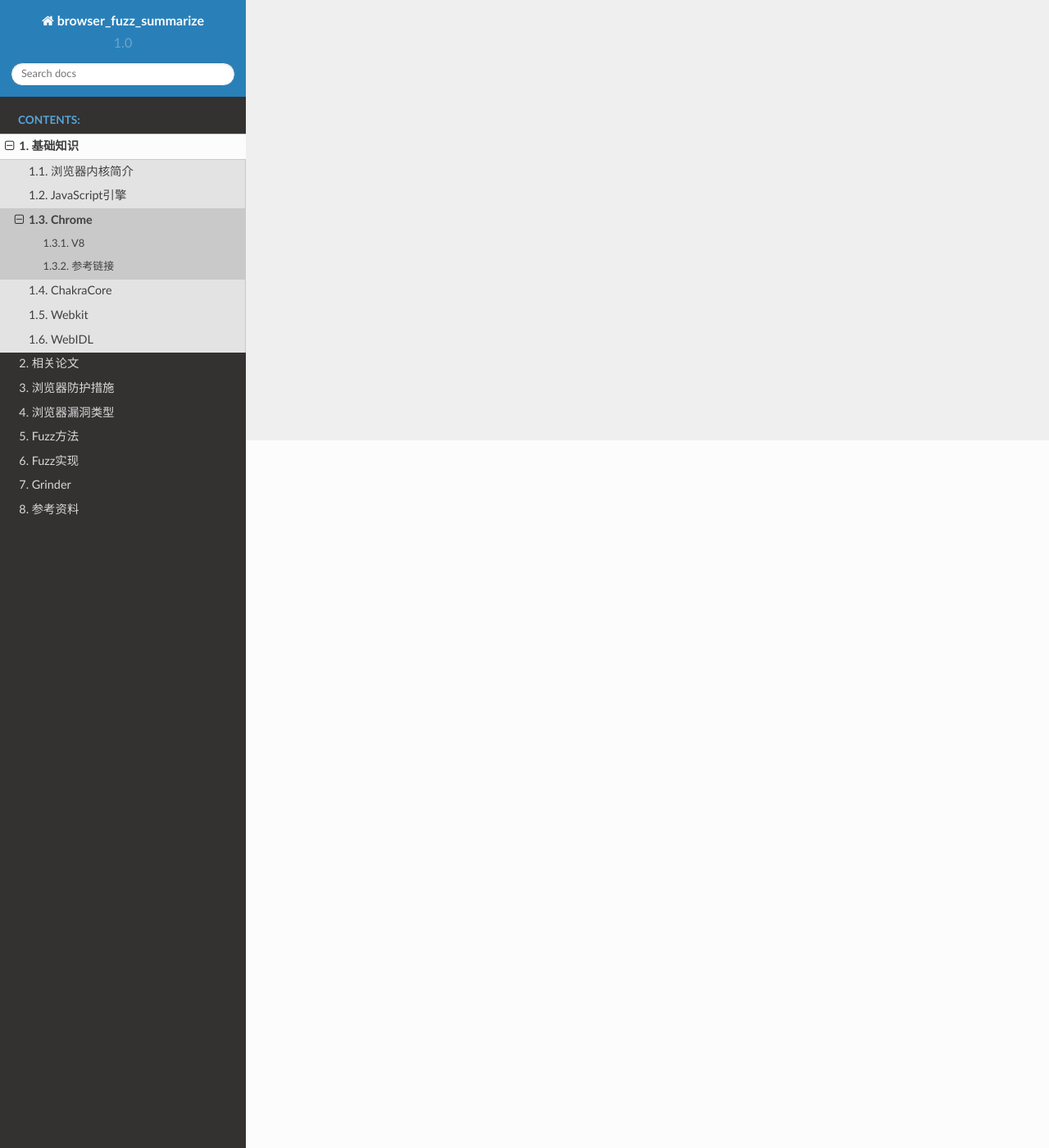
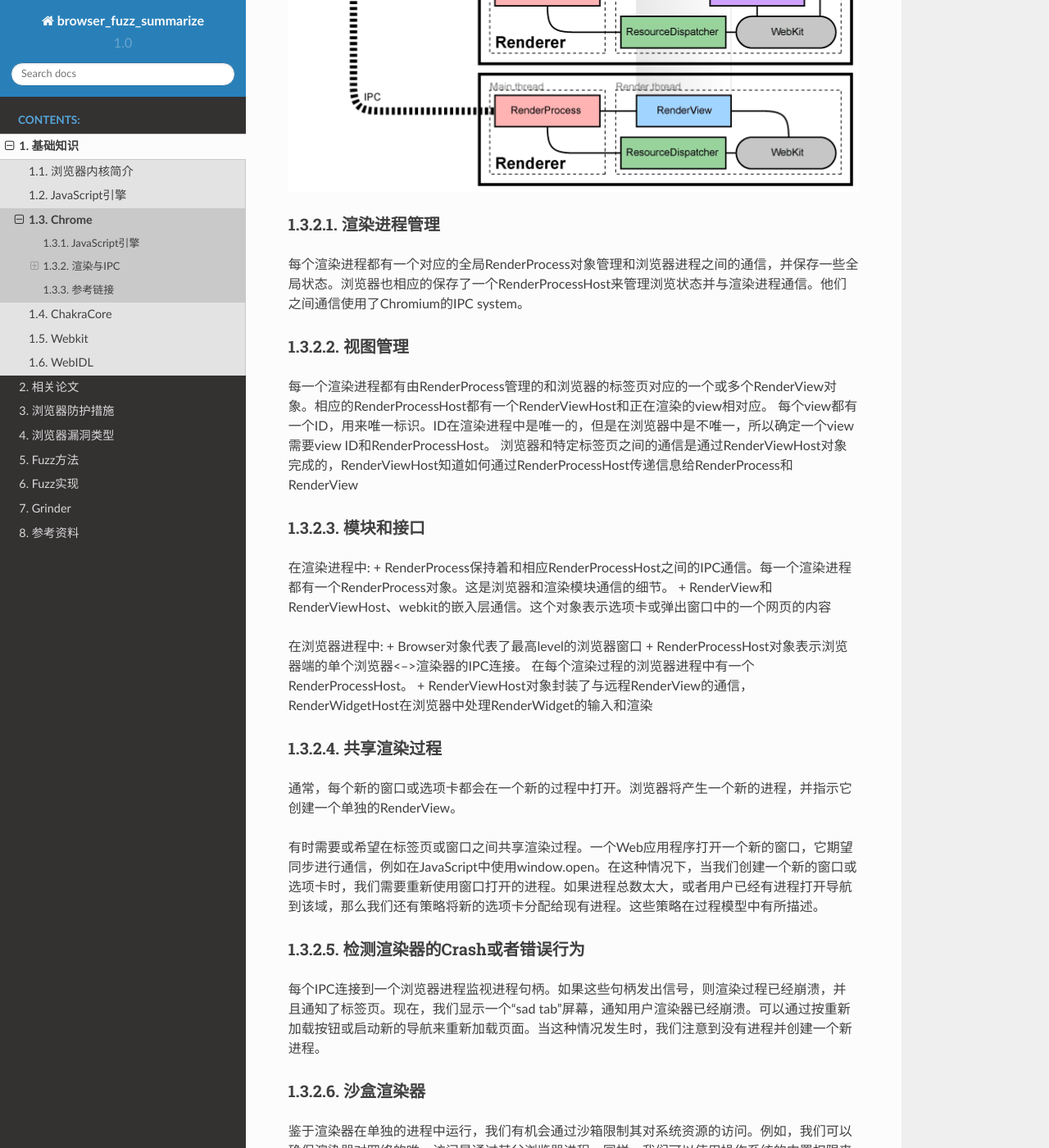
Before and after one commit to LyleMi/Browser-Fuzz-Summarize, a Sphinx documentation site: the page built from source/intro/chrome.rst, in a window 1280 px wide and 1400 px high, scrolled down 863 px. Shown: the whole window at 82% size. Built offline with Sphinx 7.4.7 and the Read the Docs theme 2.0.0, drawn with Linux system fonts in a browser that asks for light colours; some of the changed text lies outside the part shown.

Commit message:
update chrome document

```diff
--- a/source/intro/chrome.rst
+++ b/source/intro/chrome.rst
@@ -1,9 +1,60 @@
 Chrome
 ==================================================
 
-V8
+JavaScript引擎
 --------------------------------------------------
-V8是Chrome的JavaScript语言处理程序（VM）。其引擎由TurboFan和Ignition组成。其中Turbofan是其优化编译器，Ignition则是其解释器。
+V8是Chrome的JavaScript语言处理程序（VM）。其引擎由TurboFan、Ignition和Liftoff组成。其中Turbofan是其优化编译器，Ignition则是其解释器，Liftoff是WebAssembly的代码生成器。
+
+渲染与IPC
+--------------------------------------------------
+在Chrome中，把进程分隔开来，来保护整个进程不受渲染引擎的一些bug干扰。也限制了渲染引擎对整个系统的访问。总的来说，做了内存保护和访问控制的工作。
+Chrome用了blink，一个开源的layout engine来解析HTML的layout。
+
+|framework|
+
+渲染进程管理
+~~~~~~~~~~~~~~~~~~~~~~~~~~~~~~~~~~~~~~~~~~~~~~~~~~
+每个渲染进程都有一个对应的全局RenderProcess对象管理和浏览器进程之间的通信，并保存一些全局状态。浏览器也相应的保存了一个RenderProcessHost来管理浏览状态并与渲染进程通信。他们之间通信使用了Chromium的IPC system。
+
+视图管理
+~~~~~~~~~~~~~~~~~~~~~~~~~~~~~~~~~~~~~~~~~~~~~~~~~~
+每一个渲染进程都有由RenderProcess管理的和浏览器的标签页对应的一个或多个RenderView对象。相应的RenderProcessHost都有一个RenderViewHost和正在渲染的view相对应。
+每个view都有一个ID，用来唯一标识。ID在渲染进程中是唯一的，但是在浏览器中是不唯一，所以确定一个view需要view ID和RenderProcessHost。
+浏览器和特定标签页之间的通信是通过RenderViewHost对象完成的，RenderViewHost知道如何通过RenderProcessHost传递信息给RenderProcess和RenderView
+
+
+模块和接口
+~~~~~~~~~~~~~~~~~~~~~~~~~~~~~~~~~~~~~~~~~~~~~~~~~~
+在渲染进程中:
++ RenderProcess保持着和相应RenderProcessHost之间的IPC通信。每一个渲染进程都有一个RenderProcess对象。这是浏览器和渲染模块通信的细节。
++ RenderView和RenderViewHost、webkit的嵌入层通信。这个对象表示选项卡或弹出窗口中的一个网页的内容
+
+在浏览器进程中:
++ Browser对象代表了最高level的浏览器窗口
++ RenderProcessHost对象表示浏览器端的单个浏览器<-->渲染器的IPC连接。 在每个渲染过程的浏览器进程中有一个RenderProcessHost。
++ RenderViewHost对象封装了与远程RenderView的通信，RenderWidgetHost在浏览器中处理RenderWidget的输入和渲染
+
+共享渲染过程
+~~~~~~~~~~~~~~~~~~~~~~~~~~~~~~~~~~~~~~~~~~~~~~~~~~
+通常，每个新的窗口或选项卡都会在一个新的过程中打开。浏览器将产生一个新的进程，并指示它创建一个单独的RenderView。
+
+有时需要或希望在标签页或窗口之间共享渲染过程。一个Web应用程序打开一个新的窗口，它期望同步进行通信，例如在JavaScript中使用window.open。在这种情况下，当我们创建一个新的窗口或选项卡时，我们需要重新使用窗口打开的进程。如果进程总数太大，或者用户已经有进程打开导航到该域，那么我们还有策略将新的选项卡分配给现有进程。这些策略在过程模型中有所描述。
+
+检测渲染器的Crash或者错误行为
+~~~~~~~~~~~~~~~~~~~~~~~~~~~~~~~~~~~~~~~~~~~~~~~~~~
+每个IPC连接到一个浏览器进程监视进程句柄。如果这些句柄发出信号，则渲染过程已经崩溃，并且通知了标签页。现在，我们显示一个“sad tab”屏幕，通知用户渲染器已经崩溃。可以通过按重新加载按钮或启动新的导航来重新加载页面。当这种情况发生时，我们注意到没有进程并创建一个新进程。
+
+沙盒渲染器
+~~~~~~~~~~~~~~~~~~~~~~~~~~~~~~~~~~~~~~~~~~~~~~~~~~
+鉴于渲染器在单独的进程中运行，我们有机会通过沙箱限制其对系统资源的访问。例如，我们可以确保渲染器对网络的唯一访问是通过其父浏览器进程。同样，我们可以使用操作系统的内置权限来限制对文件系统的访问。
+
+除了限制渲染器访问文件系统和网络之外，我们还可以对其访问用户的显示和相关对象设置限制。我们在单独的Windows“桌面”上运行每个渲染过程，该用户不可见。这样可以防止受影响的渲染器打开新窗口或捕获击键。
+
+内存优化
+~~~~~~~~~~~~~~~~~~~~~~~~~~~~~~~~~~~~~~~~~~~~~~~~~~
+给定的渲染器在单独的进程中运行，将隐藏的选项卡视为较低优先级变得很简单。通常，Windows上的最小化进程将其内存自动放入“可用内存”池中。在内存不足的情况下，Windows会将内存交换到磁盘，然后才能更换优先级的内存，从而有助于保持用户可见程序的响应。我们可以将这个相同的原则应用于隐藏的标签当渲染过程没有顶级选项卡时，我们可以释放该进程的“工作集”大小作为系统的提示，以便在必要时将该内存交换到磁盘。因为我们发现，当用户在两个选项卡之间切换时，减小工作集大小也会降低标签切换性能，我们逐渐释放此内存。这意味着如果用户切换回最近使用的选项卡，则该选项卡的内存比较少使用的选项卡更有可能被分页。具有足够内存来运行所有程序的用户根本不会注意到这个过程：Windows只有在需要时才会实际收回这样的数据，所以当内存充足时，没有任何性能下降。
+
+这有助于我们在低内存情况下获得更优化的内存占用。与很少使用的背景选项卡相关联的内存可以完全交换出来，而前景选项卡的数据可以完全加载到内存中。相比之下，单进程浏览器将使所有选项卡的数据随机分布在其内存中，并且不可能如此干净地分离已使用和未使用的数据，从而浪费内存和性能。
 
 
 参考链接
@@ -11,3 +62,6 @@ V8是Chrome的JavaScript语言处理程序（VM）。其引擎由TurboFan和Igni
 - `chromium design documents <https://www.chromium.org/developers/design-documents>`_
 - `V8 Ignition online doc <https://docs.google.com/document/d/11T2CRex9hXxoJwbYqVQ32yIPMh0uouUZLdyrtmMoL44/edit?ts=56f27d9d#heading=h.6jz9dj3bnr8t>`_
 - `digging into turbofan jit <https://v8project.blogspot.de/2015/07/digging-into-turbofan-jit.html>`_
+- `liftoff <https://v8project.blogspot.com/2018/08/liftoff.html>`_
+
+.. |framework| image:: ../images/chrome-frame.png
```
